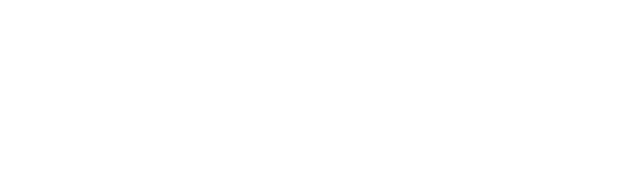
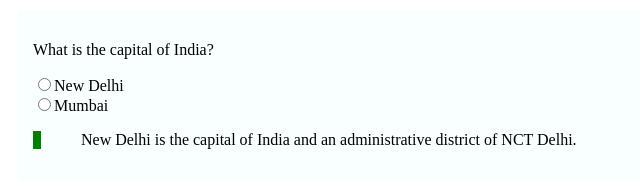
Before and after one commit to acciojob/trivia-jhans1-cs, a website: page main.html in a window 1280 px wide. Shown: the whole page, without its empty margins (0-640 px from the left). Drawn offline with Linux system fonts and the light colour scheme.

Commit message:
created a submission

```diff
--- a/main.html
+++ b/main.html
@@ -10,7 +10,21 @@
 	<!-- the entire body must be written by student -->
     <script type="text/javascript" src="./script.js">
 </script>
-
+<div class="para">
+	<p>What is the capital of India?</p>
+		<div>
+	<label for="city"></label>
+		<input type="radio"name="city"id="city"value="New Delhi">New Delhi
+		</div>
+			<div>
+	<label for="city"></label>
+		<input type="radio"name="city"id="city"value="Mumbai">Mumbai
+		</div>
+		<div class="para-1">
+			<blockquote cite="https://en.wikipedia.org/wiki/New_Delhi">
+				New Delhi is the capital of India and an administrative district of NCT Delhi.
+			</blockquote>
+		</div>
 </body>
 
 </html>
--- a/styles.css
+++ b/styles.css
@@ -1,2 +1,9 @@
-
+.para{max-width:600px;
+	  margin:10px;
+	  background-color:#f8fffe;
+	  fong-weight:bold;
+	  padding:15px;
+	 }
+.para-1{border-left:8px solid green;
+	   }
 /* Your CSS Code here. */
```
